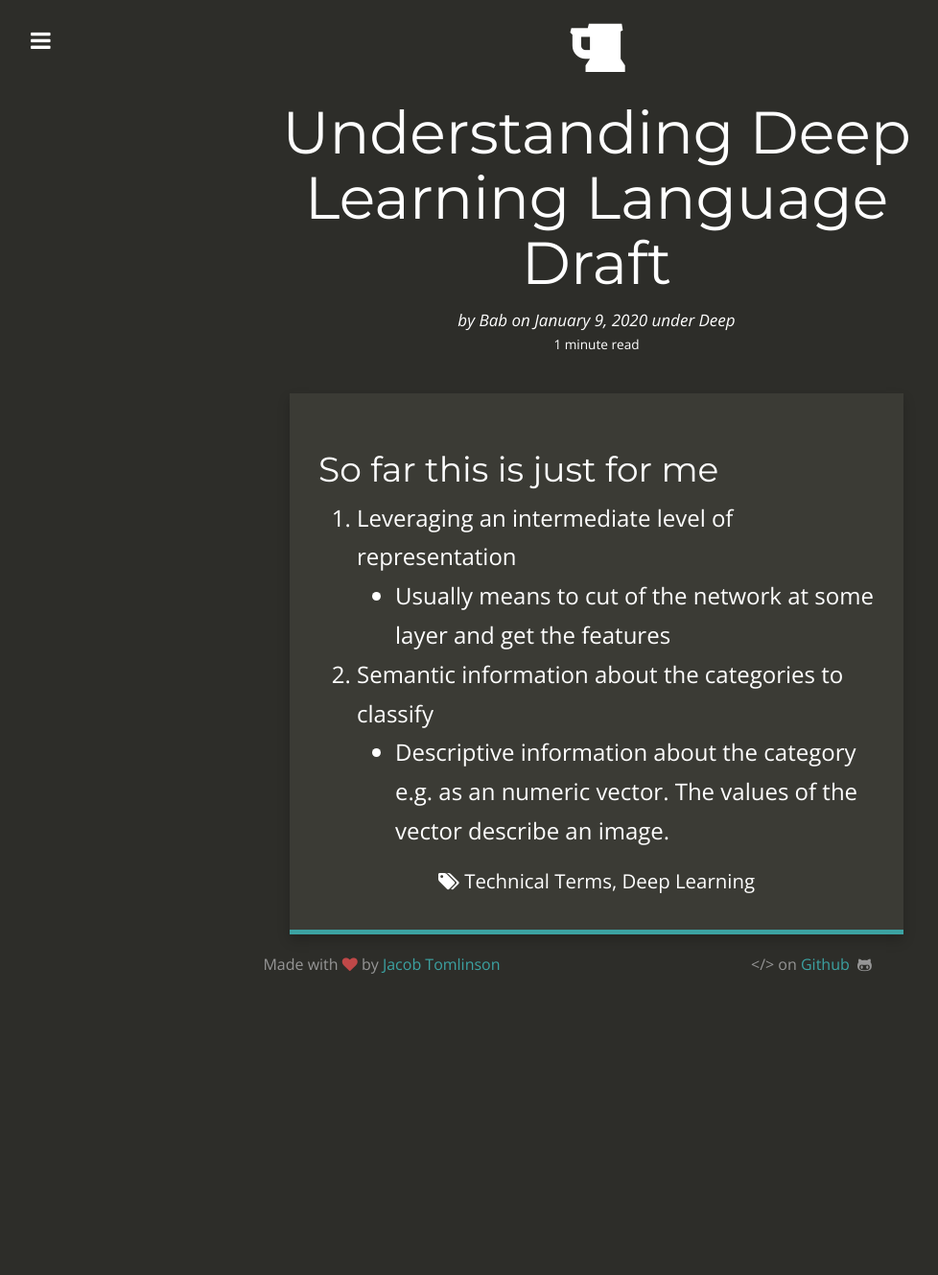
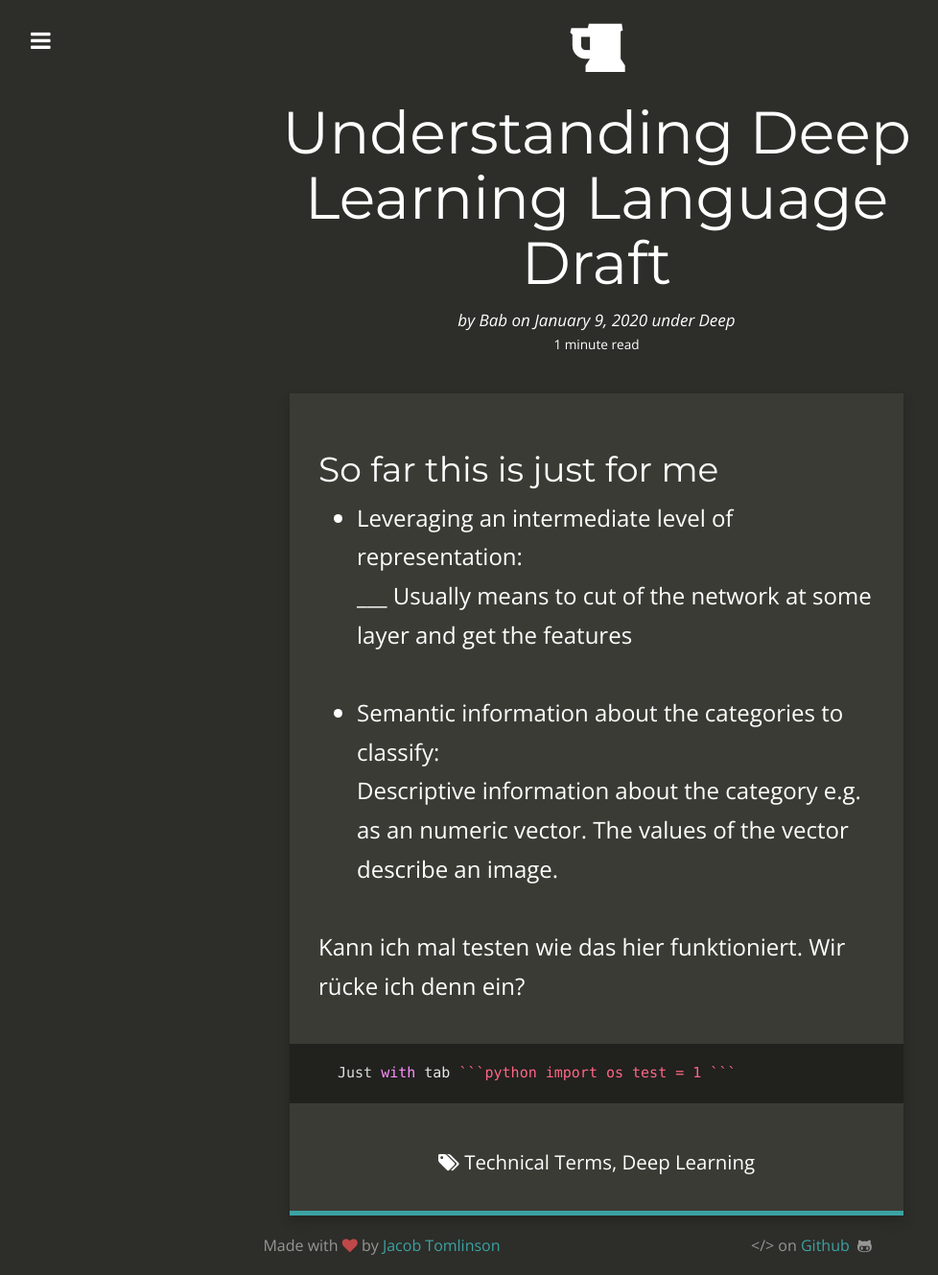
Before and after one commit to KuenstlicheIntelligenz/KuenstlicheIntelligenz.github.io, a Jekyll site: the page built from _posts/2020-01-09-Understanding-Deep-Learning-Languages.md, in a window 1280 px wide. Shown: the whole page at 96% size, without its empty margins (18-996 px from the left). Built offline with Jekyll 4.4.1, drawn with Linux system fonts in a browser that asks for light colours; nearby versions of some CDN libraries; before the commit the page ends 1036 px from its top, so only the background shows below that.

````diff
--- a/_posts/2020-01-09-Understanding-Deep-Learning-Languages.md
+++ b/_posts/2020-01-09-Understanding-Deep-Learning-Languages.md
@@ -13,7 +13,17 @@ tags:
 
 # So far this is just for me
 
-1. Leveraging an intermediate level of representation
-  - Usually means to cut of the network at some layer and get the features
-2. Semantic information about the categories to classify
-  - Descriptive information about the category e.g. as an numeric vector. The values of the vector describe an image.
+- Leveraging an intermediate level of representation:
+___
+    Usually means to cut of the network at some layer and get the features
+
+- Semantic information about the categories to classify:
+    Descriptive information about the category e.g. as an numeric vector. The values of the vector describe an image.
+
+Kann ich mal testen wie das hier funktioniert. Wir rücke ich denn ein?
+
+    Just with tab
+```python
+import os
+test = 1
+```
````
Also changed, not shown: _posts/2019-12-25-Asia-Vacation.md (+0 -2 lines), _posts/2020-01-13-Fast-and-Generalized-Adaption-for-Few-Shot-Learning.md (added, +60 -0 lines).
